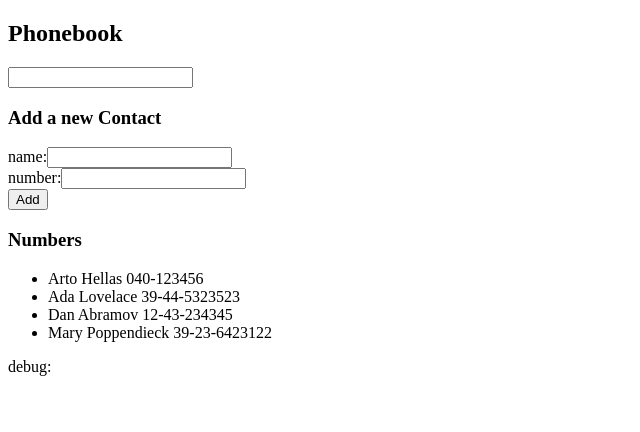
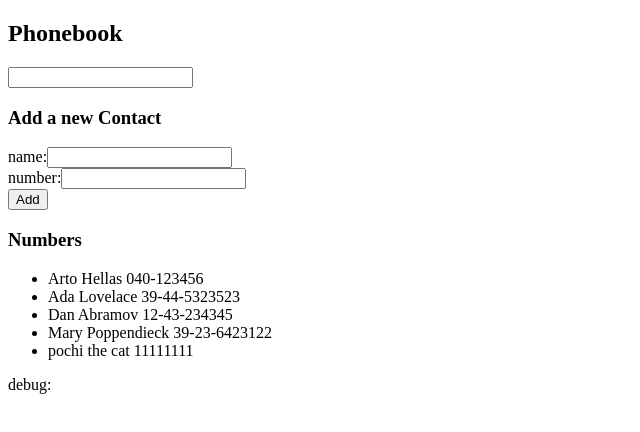
Before and after one commit to Reyabdul/phonebook, a React (Vite) app: page / in a window 1280 px wide. Shown: the top 432 px of the page, without its empty margins (0-640 px from the left). Built offline with nearby package versions, Linux system fonts and the light colour scheme; data requests are answered from the project's data file.

Commit message:
Add contacts to server. Contact data is now saved on server side.

```diff
--- a/db.json
+++ b/db.json
@@ -1,5 +1,5 @@
 {
-  "persons":[
+  "persons": [
     {
       "name": "Arto Hellas",
       "number": "040-123456",
@@ -19,6 +19,11 @@
       "name": "Mary Poppendieck",
       "number": "39-23-6423122",
       "id": "4"
+    },
+    {
+      "id": "1549",
+      "name": "pochi the cat",
+      "number": "11111111"
     }
   ]
 }
--- a/src/App.jsx
+++ b/src/App.jsx
@@ -3,6 +3,7 @@ import axios from "axios";
 import Filter from "./components/Filter";
 import PersonForm from "./components/PersonForm";
 import Persons from "./components/Persons";
+import personService from "./services/persons"
 
 const App = () => {
 
@@ -11,38 +12,53 @@ const App = () => {
   const [newNumber, setNewNumber] = useState("");
   const [newFilter, setFilter] = useState("");
 
+
+  // useEffect(() => {
+  //   // console.log("'effect' initialized")
+  //   axios
+  //   .get("http://localhost:3000/persons")
+  //   .then(response => {
+  //     // console.log("fulfilled")
+  //     setPersons(response.data)
+  //   })
+  // }, [])
+
+
   useEffect(() => {
-    console.log("'effect' initialized")
-    axios
-    .get("http://localhost:3000/persons")
-    .then(response => {
-      console.log("fulfilled")
-      setPersons(response.data)
-    })
+    personService
+      .getAll()
+      .then(allPerson => {
+        setPersons(allPerson)
+      })
   }, [])
+
+  // console.log(persons)
 
   const addNewContact = (event) => {
     event.preventDefault();
     // console.log("button clicked", event.target)
-
-    const newContact = {
+    const personObject = {
       name: newName,
       number: newNumber,
-      id: String(persons.length + 1),
+      // id: String(persons.length + 1),
     };
 
     const existingNames = persons.map((person) => {
       return person.name;
     });
 
-    if (existingNames.includes(newContact.name)) {
+    if (existingNames.includes(personObject.name)) {
       alert(`${newName} already exists`);
       return false;
     }
 
-    setPersons(persons.concat(newContact));
-    setNewNumber("");
-    setNewName("");
+    personService
+      .create(personObject)
+      .then(returnedPerson => {
+        setPersons(persons.concat(returnedPerson))
+        setNewName("")
+        setNewNumber("")
+      })
   };
 
   // console.log(persons)
--- a/src/components/PersonForm.jsx
+++ b/src/components/PersonForm.jsx
@@ -1,7 +1,7 @@
 import React from "react";
 
 const PersonForm = ({addNewContact, newName, newNumber, handleNameChange, handleNumberChange}) => {
-console.log(newName)
+// console.log(newName)
   return (
     <div>
       <form onSubmit={addNewContact}>
--- a/src/components/Persons.jsx
+++ b/src/components/Persons.jsx
@@ -2,7 +2,7 @@ import React from "react";
 
 const Persons = ({persons}) => {
 
-  console.log(persons)
+  // console.log(persons)
   return (
     <div>
       <ul>
--- /dev/null
+++ b/src/services/persons.js
@@ -0,0 +1,18 @@
+import axios from "axios";
+
+const baseUrl = "http://localhost:3000/persons";
+
+//Get data
+const getAll = () => {
+  const request = axios.get(baseUrl)
+  // console.log(request)
+
+  return request.then(response => response.data)
+}
+
+const create = (personObject) => {
+  const request = axios.post(baseUrl, personObject)
+  return request.then(response => response.data)
+}
+
+export default { getAll, create }
```
